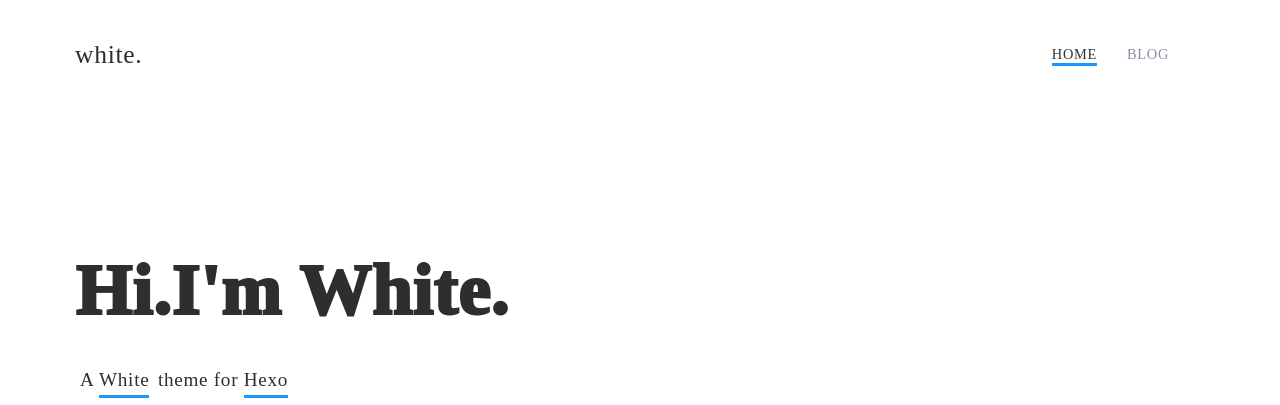
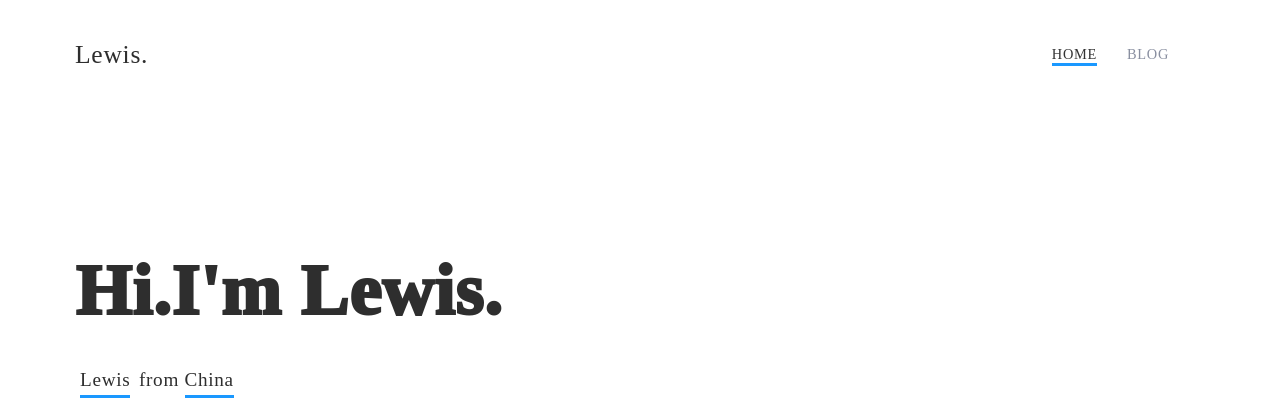
Before and after one commit to Lewis19941102/Lewis19941102.github.io, a plain HTML site: page index.html in a window 1280 px wide. Shown: the top 405 px of the page. Drawn offline with nearby package versions, Linux system fonts and the light colour scheme; a web font is replaced by a local one.

Commit message:
Site updated: 2022-09-09 16:27:35

```diff
--- a/index.html
+++ b/index.html
@@ -6,7 +6,7 @@
 <head>
   <meta charset="UTF-8">
   <meta name="viewport" content="width=device-width, initial-scale=1.0">
-  <title>   white.</title>
+  <title>   Lewis.</title>
   <meta name="description" content="A minimalist theme for hexo.">
   <!-- 标签页图标 -->
 
@@ -32,7 +32,7 @@
     <div class="menu-inner">
       <div class="menu-site-name  animate__animated  animate__fadeInUp">
         <a href="/">
-          white.
+          Lewis.
         </a>
 
       </div>
@@ -67,7 +67,7 @@
   <div class="mobile-menu-inner">
     <div class="mobile-menu-site-name animate__animated  animate__fadeInUp">
       <a href="/">
-        white.
+        Lewis.
       </a>
     </div>
     <div class="mobile-menu-group" id="mobile-close">
@@ -101,8 +101,8 @@
 
     <section class="intro-section">
     <div class="intro-content">
-        <div class="intro-title animate__animated  animate__fadeInUp">Hi.I&#39;m White.</div>
-        <div class="intro-sub animate__animated  animate__fadeInUp"><p>A <a target="_blank" rel="noopener" href="https://github.com/FuShaoLei/hexo-theme-white">White</a> theme for <a target="_blank" rel="noopener" href="http://hexo.io/">Hexo</a></p>
+        <div class="intro-title animate__animated  animate__fadeInUp">Hi.I&#39;m Lewis.</div>
+        <div class="intro-sub animate__animated  animate__fadeInUp"><p> <a target="_blank" rel="noopener" href="https://github.com/Lewis19941102">Lewis</a> from <a target="_blank" rel="noopener" href="https://baike.baidu.com/item/%E4%B8%AD%E5%8D%8E%E4%BA%BA%E6%B0%91%E5%85%B1%E5%92%8C%E5%9B%BD/106554?fr=kg_general">China</a></p>
 </div>
         <p class="intro-contact animate__animated  animate__fadeInUp">
 
```
Also changed, not shown: 2022/09/09/hello-world/index.html (+3 -3 lines), archives/2022/09/index.html (+3 -3 lines), archives/2022/index.html (+3 -3 lines), archives/index.html (+3 -3 lines).
